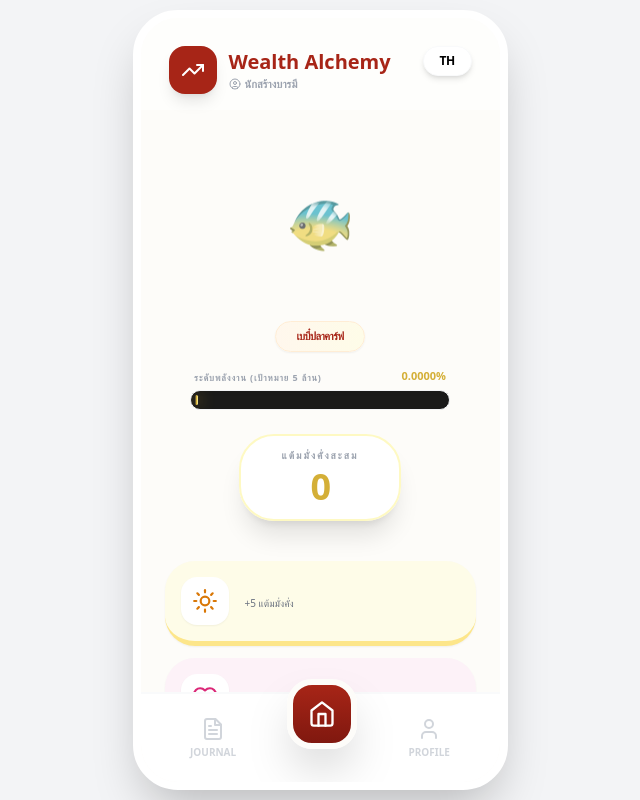
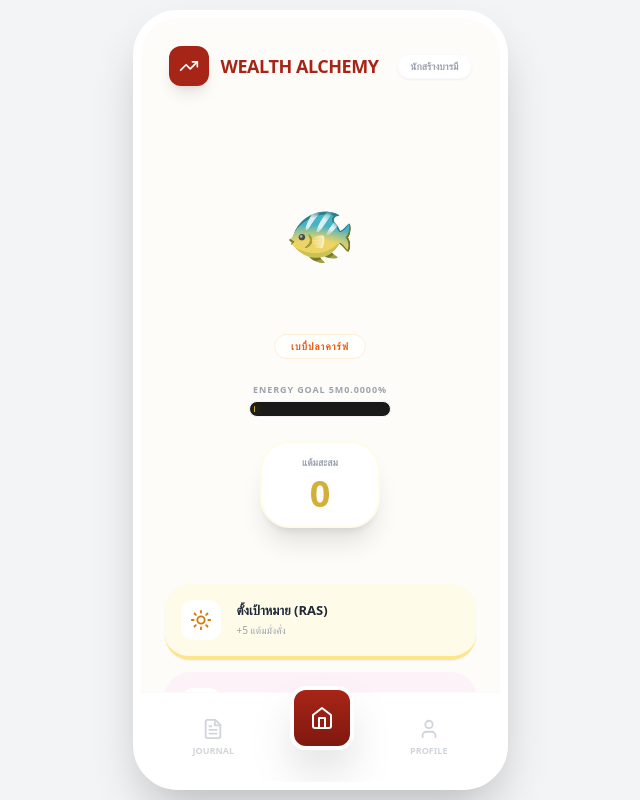
Before and after one commit to kanoktecha4931-design/wealth-alchemy, a React (Vite) app: page / in a window 1280 px wide. Shown: the whole page, without its empty margins (320-960 px from the left). Built offline with nearby package versions, Linux system fonts and the light colour scheme.

Commit message:
Update App.jsx

```diff
--- a/src/App.jsx
+++ b/src/App.jsx
@@ -1,20 +1,20 @@
 import React, { useState, useEffect } from 'react';
-import { Sun, Heart, RefreshCw, Globe, Star, X, FileText, Home, Send, BookOpen, Zap, User, UserCircle, CheckCircle, TrendingUp, Gem, Trash2 } from 'lucide-react';
+import { Sun, Heart, RefreshCw, Globe, Star, X, FileText, Home, Send, BookOpen, Zap, User, UserCircle, CheckCircle, TrendingUp, Gem, Trash2, Edit3 } from 'lucide-react';
 
 const App = () => {
   const [points, setPoints] = useState(() => {
-    const savedPoints = localStorage.getItem('wealth_alchemy_points');
-    return savedPoints ? parseInt(savedPoints) : 0;
+    const saved = localStorage.getItem('wealth_alchemy_points');
+    return saved ? parseInt(saved) : 0;
   });
 
   const [logs, setLogs] = useState(() => {
-    const savedLogs = localStorage.getItem('wealth_alchemy_logs');
-    return savedLogs ? JSON.parse(savedLogs) : [];
+    const saved = localStorage.getItem('wealth_alchemy_logs');
+    return saved ? JSON.parse(saved) : [];
   });
 
   const [profile, setProfile] = useState(() => {
-    const savedProfile = localStorage.getItem('wealth_profile');
-    return savedProfile ? JSON.parse(savedProfile) : { name: 'นักสร้างบารมี', title: 'ผู้เริ่มต้น' };
+    const saved = localStorage.getItem('wealth_profile');
+    return saved ? JSON.parse(saved) : { name: 'นักสร้างบารมี' };
   });
 
   const [lang, setLang] = useState('TH');
@@ -22,6 +22,7 @@ const App = () => {
   const [currentView, setCurrentView] = useState('home');
   const [isModalOpen, setIsModalOpen] = useState(false);
   const [activeActionId, setActiveActionId] = useState(null);
+  const [editingId, setEditingId] = useState(null); // เพิ่ม state สำหรับการแก้ไข
   const [inputText, setInputText] = useState('');
   const [tempName, setTempName] = useState(profile.name);
 
@@ -31,83 +32,41 @@ const App = () => {
     localStorage.setItem('wealth_profile', JSON.stringify(profile));
   }, [points, logs, profile]);
 
-  const content = {
-    TH: {
-      title: "Wealth Alchemy",
-      pointsLabel: "แต้มมั่งคั่งสะสม",
-      energyLabel: "ระดับพลังงาน (เป้าหมาย 5 ล้าน)",
-      historyTitle: "สมุดบันทึกพลังงาน",
-      profileTitle: "โปรไฟล์นักสร้างบารมี",
-      saveBtn: "ชาร์จพลังงานทองคำ",
-      deleteConfirm: "ลบบันทึกนี้ (แต้มจะถูกหักออก)?"
-    },
-    EN: {
-      title: "Wealth Alchemy",
-      pointsLabel: "Total Wealth Points",
-      energyLabel: "Energy Level (Goal 5M)",
-      historyTitle: "Wealth Journal",
-      profileTitle: "Wealth Creator Profile",
-      saveBtn: "Charge Golden Energy",
-      deleteConfirm: "Delete this log (Points will be deducted)?"
-    }
-  };
-
-  const t = content[lang];
   const themes = {
-    ras: { pts: 5, icon: Sun, bg: '#FBBF24', light: '#FEFCE8', text: '#D97706', border: '#FDE68A' },
-    gratitude: { pts: 10, icon: Heart, bg: '#F472B6', light: '#FDF2F8', text: '#DB2777', border: '#FBCFE8' },
-    flow: { pts: 15, icon: RefreshCw, bg: '#10B981', light: '#ECFDF5', text: '#059669', border: '#A7F3D0' },
-    manifest: { pts: 20, icon: Zap, bg: '#A855F7', light: '#FAF5FF', text: '#7E22CE', border: '#E9D5FF' }
+    ras: { pts: 5, icon: Sun, bg: '#FBBF24', light: '#FEFCE8', text: '#D97706', border: '#FDE68A', title: "ตั้งเป้าหมาย (RAS)" },
+    gratitude: { pts: 10, icon: Heart, bg: '#F472B6', light: '#FDF2F8', text: '#DB2777', border: '#FBCFE8', title: "ขอบคุณ (Gratitude)" },
+    flow: { pts: 15, icon: RefreshCw, bg: '#10B981', light: '#ECFDF5', text: '#059669', border: '#A7F3D0', title: "สายน้ำการเงิน" },
+    manifest: { pts: 20, icon: Zap, bg: '#A855F7', light: '#FAF5FF', text: '#7E22CE', border: '#E9D5FF', title: "จักรวาลขานรับ" }
   };
 
   const getEvolutionInfo = (currentPoints) => {
-    const cycleSize = 1000;
-    const cycle = Math.floor(currentPoints / cycleSize);
-    const progressInCycle = currentPoints % cycleSize;
+    const safePoints = isNaN(currentPoints) ? 0 : currentPoints;
+    const cycle = Math.floor(safePoints / 1000);
+    const progress = safePoints % 1000;
+    const animals = ['🐠', '🦁', '🐉', '🦄', 'Swan', '🐢', '🐕', '🦇'];
+    const names = ['ปลาคาร์ฟ', 'ปี่เซียะ', 'มังกร', 'กิเลน', 'หงส์แดง', 'เต่ามังกร', 'สิงโตจีน', 'ค้างคาว'];
+    const idx = cycle % animals.length;
 
-    const animals = [
-      { emoji: '🐠', name: 'ปลาคาร์ฟ' },
-      { emoji: '🦁', name: 'ปี่เซียะ' },
-      { emoji: '🐉', name: 'มังกร' },
-      { emoji: '🦄', name: 'กิเลน' },
-      { emoji: '🦢', name: 'หงส์แดง' },
-      { emoji: '🐢', name: 'เต่ามังกร' },
-      { emoji: '🐕', name: 'สิงโตจีน' },
-      { emoji: '🦇', name: 'ค้างคาว' }
-    ];
+    let stage = ""; let scale = "scale-75"; let filter = "";
+    if (progress <= 200) { stage = "เบบี๋"; scale = "scale-50"; filter = "grayscale(40%)"; }
+    else if (progress <= 400) { stage = "วัยเด็ก"; scale = "scale-75"; }
+    else if (progress <= 600) { stage = "วัยรุ่น"; scale = "scale-90"; }
+    else if (progress <= 800) { stage = "โตเต็มวัย"; scale = "scale-105"; filter = "sepia(0.5)"; }
+    else { stage = "ร่างทอง"; scale = "scale-125 animate-pulse"; filter = "drop-shadow(0 0 15px #FFD700) sepia(1) saturate(5)"; }
 
-    const currentData = animals[cycle % animals.length] || animals[0];
-
-    let stageText = "";
-    let scale = "scale-75";
-    let filter = "";
-
-    if (progressInCycle <= 200) {
-      stageText = `เบบี๋${currentData.name}`;
-      scale = "scale-50";
-      filter = "grayscale(40%) opacity(0.8)";
-    } else if (progressInCycle <= 400) {
-      stageText = `${currentData.name}น้อย`;
-      scale = "scale-75";
-      filter = "grayscale(20%)";
-    } else if (progressInCycle <= 600) {
-      stageText = `${currentData.name}ระยะเติบโต`;
-      scale = "scale-90";
-    } else if (progressInCycle <= 800) {
-      stageText = `${currentData.name}โตเต็มวัย (เริ่มมีประกายทอง)`;
-      scale = "scale-105";
-      filter = "sepia(0.6) saturate(1.5) brightness(1.1)";
-    } else {
-      stageText = `${currentData.name}ทองคำบริสุทธิ์`;
-      scale = "scale-125 animate-pulse";
-      filter = "drop-shadow(0 0 20px #FFD700) brightness(1.2) sepia(1) saturate(10)";
-    }
-
-    return { mascot: currentData.emoji, stageText, scale, filter };
+    return { mascot: animals[idx], stage: `${stage}${names[idx]}`, scale, filter };
   };
 
   const handleSaveAction = () => {
     if (!inputText.trim()) return;
+
+    if (editingId) {
+      // โหมดแก้ไข
+      const updatedLogs = logs.map(log => log.id === editingId ? { ...log, text: inputText } : log);
+      setLogs(updatedLogs);
+      setEditingId(null);
+    } else {
+      // โหมดเพิ่มใหม่
       const ptsAwarded = themes[activeActionId].pts;
       const newLog = {
         id: Date.now(),
@@ -117,24 +76,31 @@ const App = () => {
         date: new Date().toLocaleString('th-TH', { hour: '2-digit', minute:'2-digit', day: '2-digit', month: 'short' })
       };
       setLogs([newLog, ...logs]);
-    setPoints(prev => prev + ptsAwarded);
+      setPoints(prev => (isNaN(prev) ? 0 : prev) + ptsAwarded);
+      setIsFlashing(true);
+      setTimeout(() => setIsFlashing(false), 1000);
+    }
     setIsModalOpen(false);
-    setIsFlashing(true);
-    setTimeout(() => setIsFlashing(false), 1200);
+    setInputText('');
   };
 
-  // --- แก้ไขฟังก์ชันลบ: ให้ลบเสร็จแล้วเด้งกลับหน้า Home ---
+  const handleEditRequest = (log) => {
+    setActiveActionId(log.actionId);
+    setInputText(log.text);
+    setEditingId(log.id);
+    setIsModalOpen(true);
+  };
+
   const handleDeleteLog = (id, logPoints) => {
-    if (window.confirm(t.deleteConfirm)) {
-      setLogs(logs.filter(log => log.id !== id));
-      setPoints(prev => Math.max(0, prev - logPoints));
-      setCurrentView('home'); // <--- เพิ่มบรรทัดนี้เพื่อให้เด้งกลับหน้าแรกค่ะ
+    if (window.confirm("ต้องการลบบันทึกนี้? (แต้มจะถูกหักออก)")) {
+      const p = parseInt(logPoints) || 0;
+      setLogs(logs.filter(l => l.id !== id));
+      setPoints(prev => Math.max(0, (parseInt(prev) || 0) - p));
     }
   };
 
   const evolution = getEvolutionInfo(points);
-  const totalGoal = 5000000;
-  const energyPercent = (points / totalGoal) * 100;
+  const energyPercent = (points / 5000000) * 100;
 
   return (
     <div className="flex justify-center items-center min-h-screen bg-gray-100 p-2 font-sans">
@@ -143,90 +109,59 @@ const App = () => {
         {isFlashing && (
           <div className="absolute inset-0 bg-black/40 z-[100] flex items-center justify-center backdrop-blur-sm">
              <div className="flex flex-col items-center animate-bounce">
-                <div className="w-24 h-24 bg-gradient-to-tr from-[#D4AF37] to-[#FFF7AD] rotate-45 shadow-[0_0_40px_#D4AF37] mb-6 flex items-center justify-center">
-                    <Gem className="text-black rotate-[-45deg] w-12 h-12" />
-                </div>
-                <span className="text-white font-black text-2xl tracking-tighter uppercase">Energy Charged!</span>
+                <Gem className="text-[#FFD700] w-20 h-20 drop-shadow-[0_0_15px_#FFD700]" />
+                <span className="text-white font-black text-2xl mt-4">CHARGED!</span>
              </div>
           </div>
         )}
 
-        {isModalOpen && activeActionId && (
+        {isModalOpen && (
           <div className="absolute inset-0 z-50 bg-black/50 backdrop-blur-md flex items-end justify-center p-4">
             <div className="bg-white w-full rounded-[35px] p-7 shadow-2xl mb-4 border-t-8" style={{ borderColor: themes[activeActionId].bg }}>
               <div className="flex justify-between items-center mb-5">
-                <div className="flex items-center gap-3">
-                  <div className="p-3 rounded-2xl" style={{ backgroundColor: themes[activeActionId].light, color: themes[activeActionId].text }}>
-                    {React.createElement(themes[activeActionId].icon, { size: 28 })}
+                <h3 className="font-bold text-xl text-gray-800">{editingId ? 'แก้ไขบันทึก' : themes[activeActionId].title}</h3>
+                <button onClick={() => {setIsModalOpen(false); setEditingId(null);}} className="p-2"><X size={20} /></button>
               </div>
-                  <h3 className="font-bold text-xl text-gray-800">{themes[activeActionId].pts} แต้ม</h3>
-                </div>
-                <button onClick={() => setIsModalOpen(false)} className="bg-gray-100 p-2 rounded-full"><X size={20} /></button>
-              </div>
-              <textarea autoFocus className="w-full p-5 rounded-[25px] border-2 bg-gray-50 focus:outline-none min-h-[140px] text-base mb-5" style={{ borderColor: themes[activeActionId].border }} placeholder={lang === 'TH' ? themes[activeActionId].desc : 'Enter detail...'} value={inputText} onChange={(e) => setInputText(e.target.value)} />
-              <button onClick={handleSaveAction} disabled={!inputText.trim()} className="w-full py-5 rounded-[25px] flex items-center justify-center gap-3 text-white text-lg font-black bg-gradient-to-r from-[#D4AF37] via-[#FFF7AD] to-[#D4AF37] shadow-xl transition-all active:scale-95">
-                <Zap size={22} fill="currentColor" /> {t.saveBtn}
+              <textarea autoFocus className="w-full p-5 rounded-[25px] border-2 bg-gray-50 focus:outline-none min-h-[140px] mb-5" style={{ borderColor: themes[activeActionId].border }} value={inputText} onChange={(e) => setInputText(e.target.value)} />
+              <button onClick={handleSaveAction} className="w-full py-5 rounded-[25px] text-white font-black bg-gradient-to-r from-[#D4AF37] to-[#B8860B] shadow-xl active:scale-95">
+                {editingId ? 'บันทึกการแก้ไข' : 'ชาร์จพลังงานทองคำ'}
               </button>
             </div>
           </div>
         )}
 
-        {/* Header */}
-        <div className="p-7 pb-4 flex justify-between items-start bg-white/40">
+        <div className="p-7 pb-4 flex justify-between items-center">
           <div className="flex items-center gap-3">
-             <div className="w-12 h-12 rounded-2xl bg-[#A72517] flex items-center justify-center text-white shadow-lg">
-                <TrendingUp size={24} />
+             <div className="w-10 h-10 rounded-xl bg-[#A72517] flex items-center justify-center text-white shadow-lg"><TrendingUp size={20} /></div>
+             <h1 className="text-[#A72517] font-black text-lg uppercase tracking-tight">Wealth Alchemy</h1>
           </div>
-             <div>
-                <h1 className="text-[#A72517] font-black text-xl">{t.title}</h1>
-                <p className="text-[11px] text-gray-400 font-bold uppercase flex items-center gap-1">
-                  <UserCircle size={12} /> {profile.name}
-                </p>
-             </div>
-          </div>
-          <button onClick={() => setLang(lang === 'TH' ? 'EN' : 'TH')} className="bg-white shadow-md px-4 py-1.5 rounded-full text-xs font-black border border-gray-50 uppercase tracking-tighter"> {lang} </button>
+          <div className="bg-white shadow-sm px-3 py-1 rounded-full text-[10px] font-bold text-gray-400 border border-gray-50 uppercase">{profile.name}</div>
         </div>
 
         <div className="flex-1 overflow-y-auto px-6 pb-24">
           {currentView === 'home' && (
-            <div className="flex flex-col">
-              <div className="relative flex flex-col items-center justify-center py-6 mt-2">
-                <div className="absolute -z-10 w-64 h-64 bg-yellow-200 blur-[80px] rounded-full opacity-30 animate-pulse" />
+            <div className="flex flex-col items-center">
+              <div className="relative py-10 mt-2 flex flex-col items-center">
+                <div className="absolute -z-10 w-60 h-60 bg-yellow-200 blur-[70px] opacity-30 animate-pulse" />
+                <div className={`text-[7rem] mb-4 transition-all duration-1000 ${evolution.scale}`} style={{ filter: evolution.filter }}>{evolution.mascot === 'Swan' ? '🦢' : evolution.mascot}</div>
+                <div className="bg-white/80 px-4 py-1 rounded-full text-[10px] font-black text-orange-600 border border-orange-100 mb-6 uppercase tracking-widest">{evolution.stage}</div>
 
-                <div className={`text-[6.8rem] mb-4 transition-all duration-1000 ease-in-out ${evolution.scale}`} style={{ filter: evolution.filter }}>
-                  {evolution.mascot}
-                </div>
-                <div className="mb-4 bg-gradient-to-r from-orange-50 to-yellow-50 px-5 py-1.5 rounded-full text-[11px] font-black text-[#A72517] border border-orange-100 shadow-sm uppercase tracking-tighter">
-                  {evolution.stageText}
+                <div className="w-full max-w-[260px] mb-6">
+                   <div className="flex justify-between text-[9px] font-black text-gray-400 mb-1 px-1 uppercase tracking-widest"><span>ENERGY GOAL 5M</span><span>{energyPercent.toFixed(4)}%</span></div>
+                   <div className="h-4 w-full bg-[#1A1A1A] rounded-full p-1 border border-gray-100 shadow-inner"><div className="h-full rounded-full bg-gradient-to-r from-[#444] via-[#D4AF37] to-[#FFF7AD] shadow-[0_0_10px_#D4AF37]" style={{ width: `${Math.max(1, (points/50000)*100)}%` }} /></div>
                 </div>
 
-                {/* Energy Bar 5M */}
-                <div className="w-full max-w-[260px] mb-6">
-                   <div className="flex justify-between items-end mb-1.5 px-1">
-                      <span className="text-[9px] font-black text-gray-400 uppercase tracking-widest">{t.energyLabel}</span>
-                      <span className="text-[11px] font-black text-[#D4AF37]">{energyPercent.toFixed(4)}%</span>
-                   </div>
-                   <div className="h-5 w-full bg-[#1A1A1A] rounded-full p-1 border border-gray-100 shadow-inner overflow-hidden relative">
-                      <div className="h-full rounded-full bg-gradient-to-r from-[#333] via-[#D4AF37] to-[#FFF7AD] shadow-[0_0_15px_#D4AF37] transition-all duration-1000" style={{ width: `${Math.max(1, (points/50000)*100)}%` }} />
+                <div className="bg-white px-10 py-3 rounded-[30px] shadow-xl border-2 border-yellow-50 text-center">
+                  <p className="text-[10px] uppercase text-gray-400 font-bold mb-1">แต้มสะสม</p>
+                  <div className="text-4xl font-black text-[#D4AF37]">{points.toLocaleString()}</div>
                 </div>
               </div>
 
-                <div className="bg-white/95 backdrop-blur px-10 py-3 rounded-[35px] shadow-xl border-2 border-yellow-100 text-center">
-                  <p className="text-[10px] uppercase tracking-[0.2em] text-gray-400 font-black mb-1">{t.pointsLabel}</p>
-                  <div className="text-4xl font-black text-[#D4AF37] tracking-tighter">{points.toLocaleString()}</div>
-                </div>
-              </div>
-
-              <div className="grid grid-cols-1 gap-3 mt-4">
+              <div className="grid grid-cols-1 gap-3 w-full mt-4">
                 {Object.keys(themes).map((id) => (
-                  <button key={id} onClick={() => { setActiveActionId(id); setInputText(''); setIsModalOpen(true); }} className="p-4 rounded-[30px] border-b-[5px] active:translate-y-1 active:border-b-0 transition-all flex items-center bg-white shadow-sm" style={{ borderColor: themes[id].border, backgroundColor: themes[id].light }}>
-                    <div className="w-12 h-12 rounded-2xl flex items-center justify-center shadow-sm mr-4 bg-white shrink-0" style={{ color: themes[id].text }}>
-                      {React.createElement(themes[id].icon, { size: 26 })}
-                    </div>
-                    <div className="text-left flex-1">
-                      <h3 className="text-[14px] font-black text-gray-800 leading-none">{lang === 'TH' ? themes[id].title : id.toUpperCase()}</h3>
-                      <p className="text-[10px] text-gray-500 font-medium mt-1">+{themes[id].pts} แต้มมั่งคั่ง</p>
-                    </div>
+                  <button key={id} onClick={() => { setActiveActionId(id); setInputText(''); setEditingId(null); setIsModalOpen(true); }} className="p-4 rounded-[25px] border-b-[4px] active:translate-y-1 active:border-b-0 transition-all flex items-center bg-white shadow-sm" style={{ borderColor: themes[id].border, backgroundColor: themes[id].light }}>
+                    <div className="w-10 h-10 rounded-xl flex items-center justify-center mr-4 bg-white" style={{ color: themes[id].text }}>{React.createElement(themes[id].icon, { size: 22 })}</div>
+                    <div className="text-left"><h3 className="text-[13px] font-black text-gray-800">{themes[id].title}</h3><p className="text-[10px] text-gray-400 mt-0.5">+{themes[id].pts} แต้มมั่งคั่ง</p></div>
                   </button>
                 ))}
               </div>
@@ -235,57 +170,30 @@ const App = () => {
 
           {currentView === 'history' && (
             <div className="py-4">
-               <h2 className="text-2xl font-black text-gray-800 mb-6">{t.historyTitle}</h2>
+               <h2 className="text-2xl font-black text-gray-800 mb-6">Journal</h2>
                <div className="flex flex-col gap-3">
-                {logs.length > 0 ? logs.map((log) => (
+                {logs.map((log) => (
                   <div key={log.id} className="p-5 rounded-[30px] bg-white border-2 shadow-sm relative group" style={{ borderColor: themes[log.actionId].border }}>
-                    <button onClick={() => handleDeleteLog(log.id, log.points)} className="absolute top-4 right-4 p-2 text-gray-300 hover:text-red-500 transition-colors">
-                      <Trash2 size={18} />
-                    </button>
-                    <div className="flex justify-between items-start mb-3">
-                      <div className="flex items-center gap-2">
-                        <div className="p-2 rounded-xl" style={{ backgroundColor: themes[log.actionId].light, color: themes[log.actionId].text }}>{React.createElement(themes[log.actionId].icon, { size: 16 })}</div>
-                        <span className="text-[10px] font-black text-gray-600 uppercase">+{log.points} แต้ม</span>
+                    <div className="absolute top-4 right-4 flex gap-2">
+                       <button onClick={() => handleEditRequest(log)} className="p-2 text-gray-300 hover:text-blue-500"><Edit3 size={16} /></button>
+                       <button onClick={() => handleDeleteLog(log.id, log.points)} className="p-2 text-gray-300 hover:text-red-500"><Trash2 size={16} /></button>
                     </div>
+                    <div className="flex items-center gap-2 mb-2">
+                      <div className="p-1.5 rounded-lg" style={{ backgroundColor: themes[log.actionId].light, color: themes[log.actionId].text }}>{React.createElement(themes[log.actionId].icon, { size: 14 })}</div>
+                      <span className="text-[10px] font-bold text-gray-400 uppercase tracking-widest">{log.date}</span>
                     </div>
-                    <p className="text-[14px] text-gray-700 font-bold leading-relaxed pr-8">{log.text}</p>
-                    <p className="text-[9px] text-gray-400 mt-2 font-bold uppercase">{log.date}</p>
+                    <p className="text-[14px] text-gray-700 font-bold leading-relaxed pr-12">{log.text}</p>
                   </div>
-                )) : <div className="text-center py-24 text-gray-300 font-black tracking-widest text-sm uppercase">Journal is Empty</div>}
-               </div>
-            </div>
-          )}
-
-          {currentView === 'profile' && (
-            <div className="py-4 text-center">
-               <h2 className="text-2xl font-black text-gray-800 mb-8">{t.profileTitle}</h2>
-               <div className="bg-white rounded-[40px] p-10 shadow-xl border-2 border-gray-50 flex flex-col items-center">
-                <div className="w-32 h-32 bg-red-50 rounded-full flex items-center justify-center text-6xl mb-6 border-8 border-white shadow-2xl overflow-hidden" style={{ filter: evolution.filter }}>
-                   {evolution.mascot}
-                </div>
-                <div className="w-full text-left bg-gray-50 p-6 rounded-[30px]">
-                  <label className="text-[10px] font-black text-gray-400 uppercase tracking-widest ml-2">ชื่อของคุณ</label>
-                  <input type="text" className="w-full p-4 mt-2 rounded-2xl bg-white border-2 border-gray-100 focus:outline-none font-black text-center" value={tempName} onChange={(e) => setTempName(e.target.value)} maxLength={20} />
-                  <button onClick={() => { setProfile({ ...profile, name: tempName }); setCurrentView('home'); }} className="w-full py-5 mt-5 bg-gradient-to-r from-[#A72517] to-[#80180F] text-white rounded-[25px] font-black shadow-xl transition-all active:scale-95">
-                    <CheckCircle size={20} className="inline mr-2" /> {t.saveProfile}
-                  </button>
-                </div>
+                ))}
                </div>
             </div>
           )}
         </div>
 
-        {/* Footer Nav */}
-        <div className="h-[90px] bg-white border-t-2 border-gray-50 flex justify-around items-center px-6 z-10">
-          <button onClick={() => setCurrentView('history')} className={`flex flex-col items-center gap-1 ${currentView === 'history' ? 'text-[#A72517]' : 'text-gray-300'}`}>
-            <FileText size={24} /><span className="text-[10px] font-black uppercase">Journal</span>
-          </button>
-          <button onClick={() => setCurrentView('home')} className="w-[70px] h-[70px] rounded-[25px] flex items-center justify-center shadow-2xl -mt-12 border-[6px] border-[#FDFCF9] transition-all active:scale-90" style={{ background: 'linear-gradient(180deg, #A72517 0%, #80180F 100%)' }}>
-            <Home className="text-white" size={28} />
-          </button>
-          <button onClick={() => { setCurrentView('profile'); setTempName(profile.name); }} className={`flex flex-col items-center gap-1 ${currentView === 'profile' ? 'text-[#A72517]' : 'text-gray-300'}`}>
-            <User size={24} /><span className="text-[10px] font-black uppercase">Profile</span>
-          </button>
+        <div className="h-[90px] bg-white border-t border-gray-50 flex justify-around items-center px-6 z-10">
+          <button onClick={() => setCurrentView('history')} className={`flex flex-col items-center gap-1 ${currentView === 'history' ? 'text-[#A72517]' : 'text-gray-300'}`}><FileText size={22} /><span className="text-[9px] font-bold uppercase">Journal</span></button>
+          <button onClick={() => setCurrentView('home')} className="w-16 h-16 rounded-2xl flex items-center justify-center shadow-2xl -mt-10 border-4 border-white transition-all active:scale-90" style={{ background: 'linear-gradient(180deg, #A72517 0%, #80180F 100%)' }}><Home className="text-white" size={24} /></button>
+          <button onClick={() => setCurrentView('profile')} className={`flex flex-col items-center gap-1 ${currentView === 'profile' ? 'text-[#A72517]' : 'text-gray-300'}`}><User size={22} /><span className="text-[9px] font-bold uppercase">Profile</span></button>
         </div>
       </div>
     </div>
```
Lines whose indentation alone changed are shown as unchanged.
